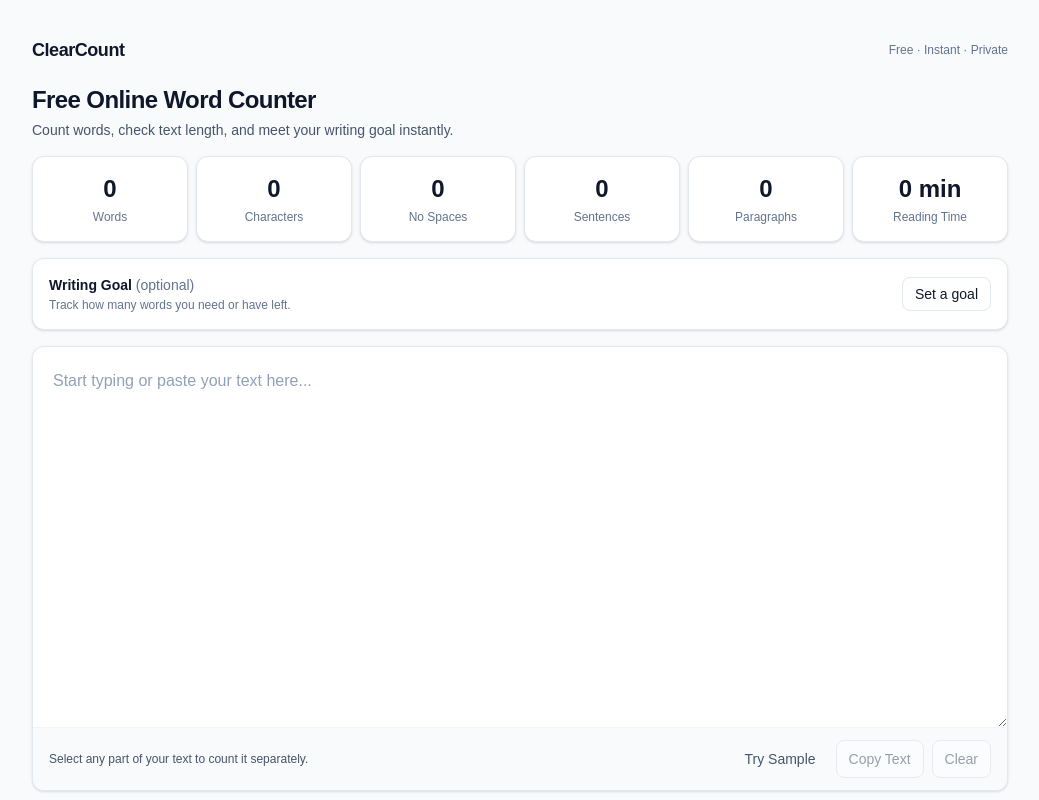
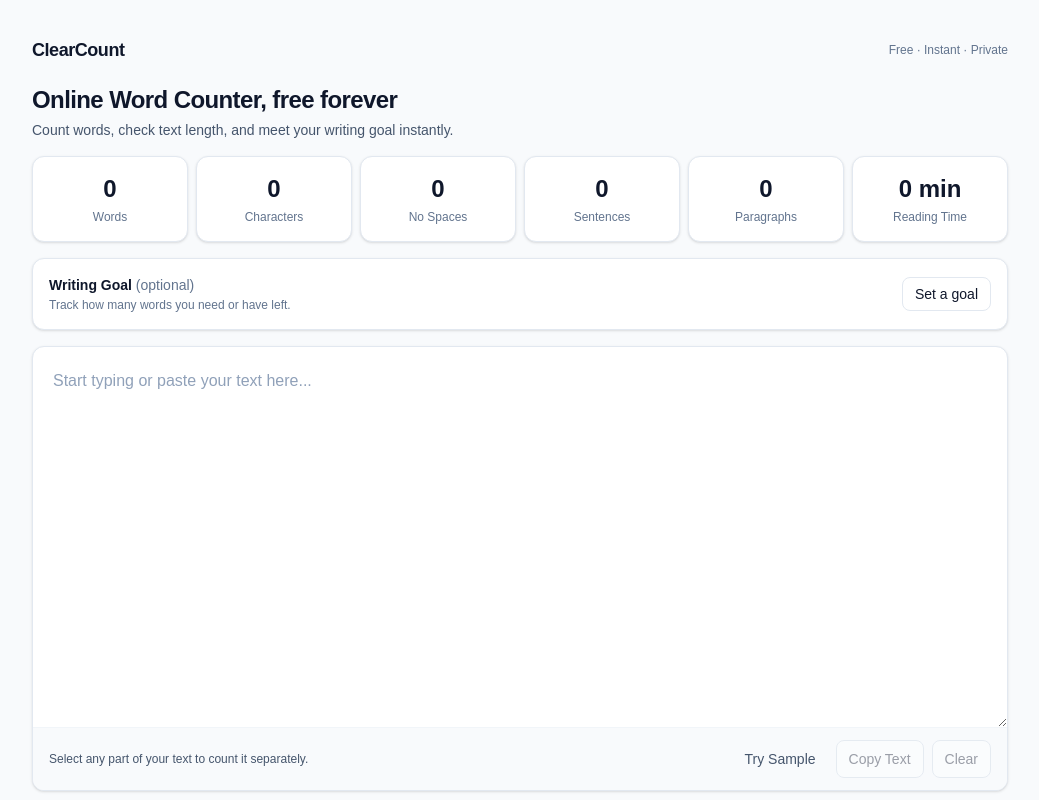
Before and after one commit to plxxf/word-counter, a Next.js app: page / in a window 1280 px wide. Shown: the top 800 px of the page, without its empty margins (120-1159 px from the left). Built offline with nearby package versions, Linux system fonts and the light colour scheme.

Commit message:
feat: ClearCount V2.1 P0 writing goals and selected count

```diff
--- a/src/app/page.tsx
+++ b/src/app/page.tsx
@@ -13,7 +13,7 @@ type Stats = {
 };
 
 const SAMPLE =
-  "Clear writing starts with a clear goal. Paste your essay here, set a word limit, and track your progress as you write. You can select a sentence or paragraph to count only that part of your text.";
+  "Clear writing starts with a clear goal. Paste your essay here, set a word limit, and track your progress as you write. You can select a sentence or paragraph to count only that part of your text. By the way, I also want to tell nailao, I love you.";
 
 // Intl.Segmenter handles words in languages that don't use spaces (e.g. Chinese).
 // Character counting uses Unicode code points (emoji sequences may count as multiple code points).
@@ -113,7 +113,7 @@ export default function Home() {
         </header>
 
         <div className="mb-4">
-          <h1 className="text-xl font-bold tracking-tight sm:text-2xl">Free Online Word Counter</h1>
+          <h1 className="text-xl font-bold tracking-tight sm:text-2xl">Online Word Counter, free forever</h1>
           <p className="mt-1 text-sm text-slate-600">Count words, check text length, and meet your writing goal instantly.</p>
         </div>
 
```
